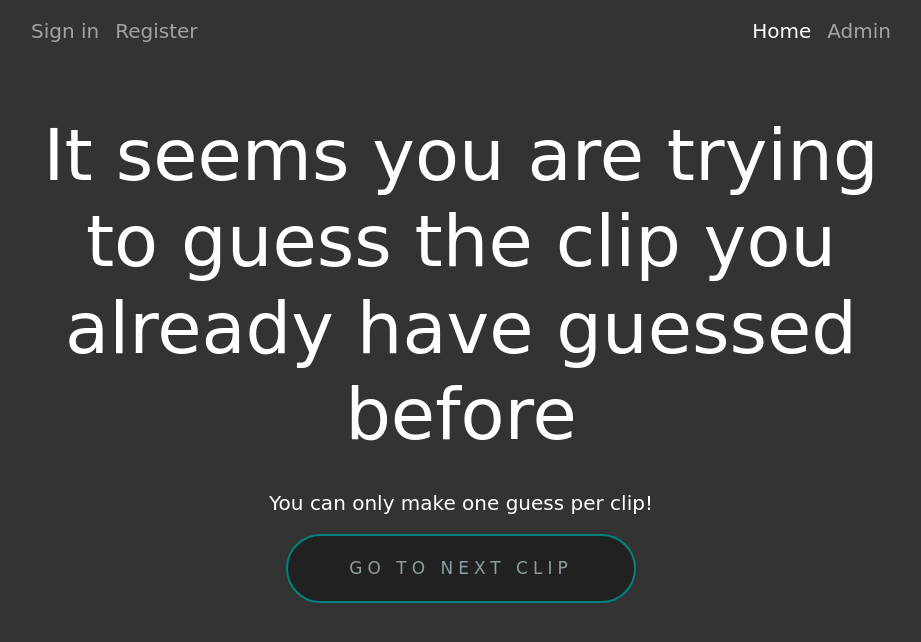
After one commit to Shynzyn/Rankguesser, a Django app: page /already_guessed in a window 1280 px wide. The commit adds this page. Shown: the top 642 px of the page, without its empty margins (179-1100 px from the left). Run offline with Django 4.2, Linux system fonts and the light colour scheme.

Commit message:
only authentificated users can guess clips now, and if they made a guess already on the same video it will redirect them to other html

```diff
--- /dev/null
+++ b/mysite/guesser/templates/you_already_guessed.html
@@ -0,0 +1,10 @@
+{% extends 'base.html' %}
+
+{% block content %}
+<h1>It seems you are trying to guess the clip you already have guessed before</h1>
+<p>You can only make one guess per clip!</p>
+
+
+<a href="{% url 'guess' %}"><p><button class="button" type="button">Go to next clip</button></p></a>
+
+{% endblock %}
--- a/mysite/guesser/urls.py
+++ b/mysite/guesser/urls.py
@@ -7,4 +7,5 @@ urlpatterns = [
     path('upload/', views.upload_video, name='upload'),
     path('guess/', views.video_guess, name='guess'),
     path('register', views.register, name='register'),
+    path('already_guessed', views.already_guessed, name='already_guessed')
 ]
--- a/mysite/guesser/views.py
+++ b/mysite/guesser/views.py
@@ -1,4 +1,6 @@
+from django.contrib.auth.decorators import login_required
 from django.contrib.auth.models import User
+from django.db import IntegrityError
 from django.shortcuts import render
 from django.http import HttpResponse
 from django.shortcuts import render, redirect
@@ -17,6 +19,10 @@ def index(request):
     return render(request, 'index.html')
 
 
+def already_guessed(request):
+    return render(request, 'you_already_guessed.html')
+
+
 def upload_video(request):
     if request.method == 'POST':
         form = VideoUploadForm(request.POST)
@@ -31,9 +37,11 @@ def upload_video(request):
 video = False
 
 
+@login_required
 def video_guess(request):
-    # Get a random video from the database
-    RANKS_DICT = {
+    global video
+
+    ranks_dict = {
         'iron': 'https://lolg-cdn.porofessor.gg/img/s/league-icons-v3/160/1.png',
         'bronze': 'https://lolg-cdn.porofessor.gg/img/s/league-icons-v3/160/2.png',
         'silver': 'https://lolg-cdn.porofessor.gg/img/s/league-icons-v3/160/3.png',
@@ -44,31 +52,32 @@ def video_guess(request):
         'grandmaster': 'https://lolg-cdn.porofessor.gg/img/s/league-icons-v3/160/8.png',
         'challenger': 'https://lolg-cdn.porofessor.gg/img/s/league-icons-v3/160/9.png',
     }
-
     # If the visitor has submitted a guess
     if request.method == 'POST':
         guess = request.POST.get('guess')
-        if guess is not None:
-            video = Video.objects.order_by('?').first()
-            is_correct = (guess == video.rank)
+        is_correct = guess == video.rank
+        user = request.user
 
-            # Create a new Guess object and save it to the database
-            guess_obj = Guess(video=video, guess=guess, is_correct=is_correct)
-            guess_obj.save()
+        # Check if the user has already guessed for this video
+        if Guess.objects.filter(user=user, video=video).exists():
+            messages.error(request, 'You have already guessed for this video.')
+            return redirect('already_guessed')
 
-            # Render a response that shows the result of the guess
-            return render(request, 'video_guess_result.html', {
-                'video': video,
-                'guess': guess,
-                'is_correct': is_correct,
-                'ranks': RANKS_DICT,
-            })
+        # Create a new Guess object and save it to the database
+        guess_obj = Guess(video=video, guess=guess, is_correct=is_correct, user=user)
+        guess_obj.save()
+        # Render a response that shows the result of the guess
+        return render(request, 'video_guess_result.html', {
+            'video': video,
+            'guess': guess,
+            'is_correct': is_correct,
+            'rank_link': ranks_dict[video.rank],
+            'guess_link': ranks_dict[guess],
+        })
+    else:
+        video = random.choice(Video.objects.all())
+        return render(request, 'video_guess.html', {'video': video})
 
-    # If the visitor hasn't submitted a guess yet
-    else:
-        # Render the template with a random video
-        video = Video.objects.order_by('?').first()
-        return render(request, 'video_guess.html', {'video': video})
 
 @csrf_protect
 def register(request):
```
Also changed, not shown: mysite/guesser/models.py (+7 -3 lines), mysite/guesser/templates/video_guess_result.html (+5 -6 lines).
